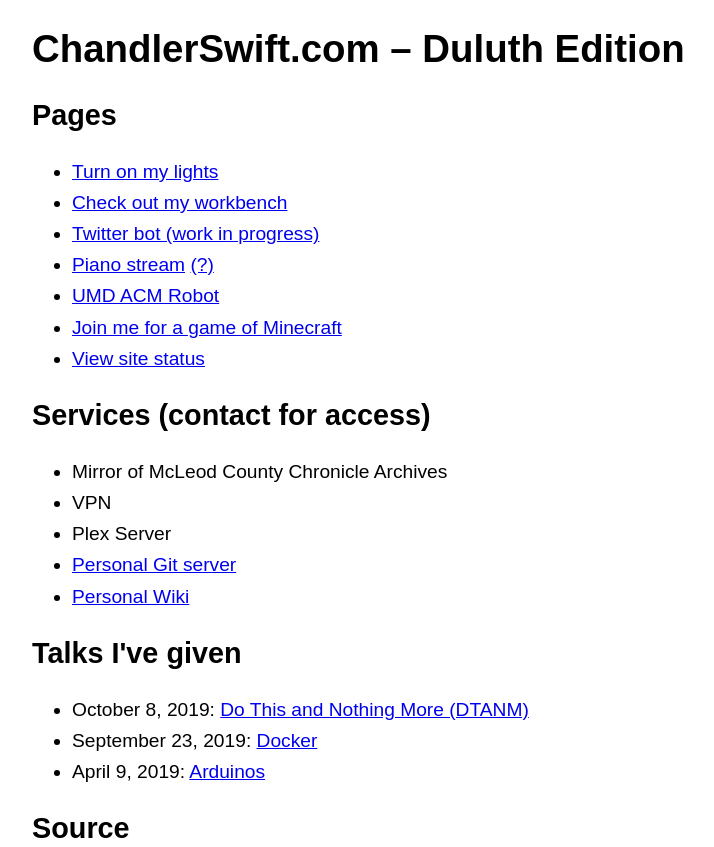
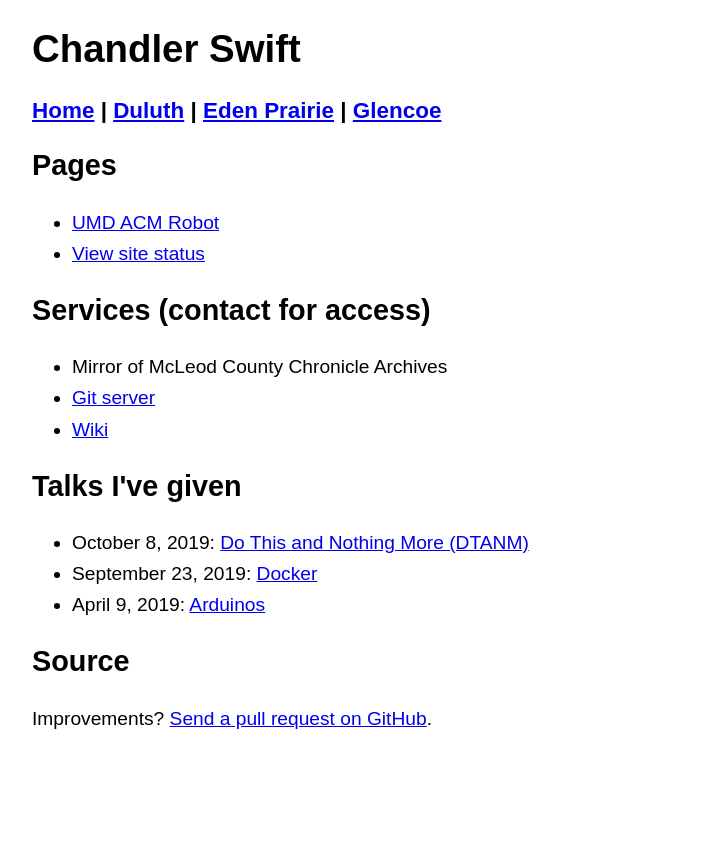
Before and after one commit to ChandlerSwift/home.chandlerswift.com, a PHP site: page /server-status/ in a window 1280 px wide. Shown: the top 847 px of the page, without its empty margins (224-938 px from the left). After the commit the page ends 729 px from the top, so only its background shows below. Run offline with PHP 8.4, Linux system fonts and the light colour scheme.

Commit message:
Initial updates for Duluth->Eden Prairie

```diff
--- a/index.html
+++ b/index.html
@@ -3,24 +3,28 @@
 <head>
 	<meta charset='utf-8'>
 	<meta name='viewport' content='width=device-width, initial-scale=1'>
-	<title>ChandlerSwift at Duluth</title>
+	<title>ChandlerSwift | Eden Prairie</title>
 	<style>body{margin:1em auto;max-width:40em;padding:0 .62em;font:1.2em sans-serif; line-height: 1.62em;}h1,h2,h3{line-height:1.2em;}@media print{body{max-width:none}}</style>
 	<link rel="shortcut icon" href="https://chandlerswift.com/favicon.ico" />
 </head>
 <body>
 <header>
-	<h1>ChandlerSwift.com &ndash; Duluth Edition</h1>
+	<h1>Chandler Swift</h1>
+        <h3><a href="https://chandlerswift.com/">Home</a> |
+            <a href="https://duluth.chandlerswift.com/">Duluth</a> |
+            <b><a href="https://edenprairie.chandlerswift.com/">Eden Prairie</a></b> |
+            <a href="https://glencoe.chandlerswift.com/">Glencoe</a></h3>
 	<!--<h3>Note: If you are seeing this page instead of chandlerswift.com, it is possible that chandlerswift.com is down for maintenance.</h3>-->
 </header>
 <section>
 <h2>Pages</h2>
 <ul>
-<li><a href='/light/'>Turn on my lights</a></li>
+<!--<li><a href='/light/'>Turn on my lights</a></li>
 <li><a href='/bench/'>Check out my workbench</a></li>
 <li><a href='/bot/'>Twitter bot (work in progress)</a></li>
-<li><a href='http://experiments.chandlerswift.com/piano/'>Piano stream</a> <a href="#" onclick='alert("Live stream of music from my piano. Doesn&#39;t work over HTTPS in most cases due to downgrade issues. Probably silent 90+% of the time. Built with 3LAS -- https://github.com/JoJoBond/3LAS");return false;'>(?)</a></li>
+<li><a href='http://experiments.chandlerswift.com/piano/'>Piano stream</a> <a href="#" onclick='alert("Live stream of music from my piano. Doesn&#39;t work over HTTPS in most cases due to downgrade issues. Probably silent 90+% of the time. Built with 3LAS -- https://github.com/JoJoBond/3LAS");return false;'>(?)</a></li>-->
 <li><a href='/robot/'>UMD ACM Robot</a></li>
-<li><a href='/minecraft/'>Join me for a game of Minecraft</a></li>
+<!--<li><a href='/minecraft/'>Join me for a game of Minecraft</a></li>-->
 <li><a href='/status/'>View site status</a></li>
 </ul>
 </section>
@@ -28,10 +32,8 @@
 <h2>Services (contact for access)</h2>
 <ul>
 <li>Mirror of McLeod County Chronicle Archives</li>
-<li>VPN</li>
-<li>Plex Server</li>
-<li><a href="/git/">Personal Git server</a></li>
-<li><a href="/wiki/">Personal Wiki</a></li>
+<li><a href="/git/">Git server</a></li>
+<li><a href="/wiki/">Wiki</a></li>
 </ul>
 </section>
 <section>
@@ -43,7 +45,7 @@
 </ul>
 </section>
 <h2>Source</h2>
-<p>Improvements? <a href='https://github.com/ChandlerSwift/duluthsite'>Send a pull request on GitHub</a>.</p>
+<p>Improvements? <a href='https://github.com/ChandlerSwift/edenprairie'>Send a pull request on GitHub</a>.</p>
 </section>
 </body>
 </html>
--- a/status/index.php
+++ b/status/index.php
@@ -13,7 +13,7 @@ function printUptime() {
 	<meta charset='utf-8'>
 	<meta name='viewport' content='width=device-width, initial-scale=1'>
 	<meta http-equiv="refresh" content="10" />
-	<title>Status | ChandlerSwift at Duluth</title>
+	<title>Status | ChandlerSwift at Eden Prairie</title>
 	<style>body{margin:1em auto;max-width:40em;padding:0 .62em;font:1.2em sans-serif; line-height: 1.62em;}h1,h2,h3{line-height:1.2em;}@media print{body{max-width:none}}</style>
 	<style>.up { background-color: #bfb; } .down { background-color: #fbb; }</style>
 	<link rel="shortcut icon" href="https://chandlerswift.com/favicon.ico" />
@@ -27,7 +27,7 @@ function printUptime() {
 <h2>Servers</h2>
 <ul>
 
-<li>Router: Up <?php echo file_get_contents('https://pfsense.duluth.chandlerswift.com/get_uptime.php', false, stream_context_create(['ssl' => ['verify_peer' => false, 'verify_peer_name' => false]])); ?></li>
+<li>Router: Up <?php echo file_get_contents('https://pfsense.edenprairie.chandlerswift.com/get_uptime.php', false, stream_context_create(['ssl' => ['verify_peer' => false, 'verify_peer_name' => false]])); ?></li>
 
 <li>Web: Up <?= printUptime() ?> (<a href="self.php">status</a>)</li>
 
```
